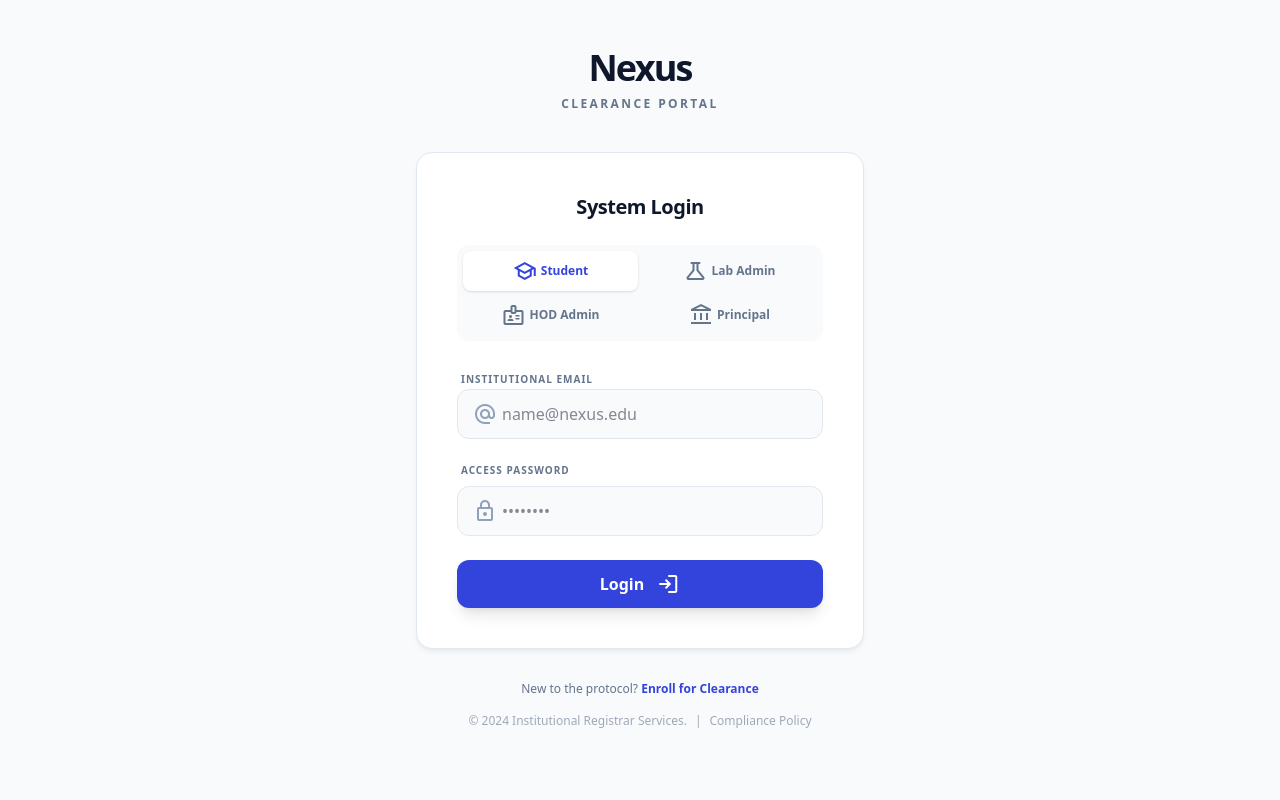
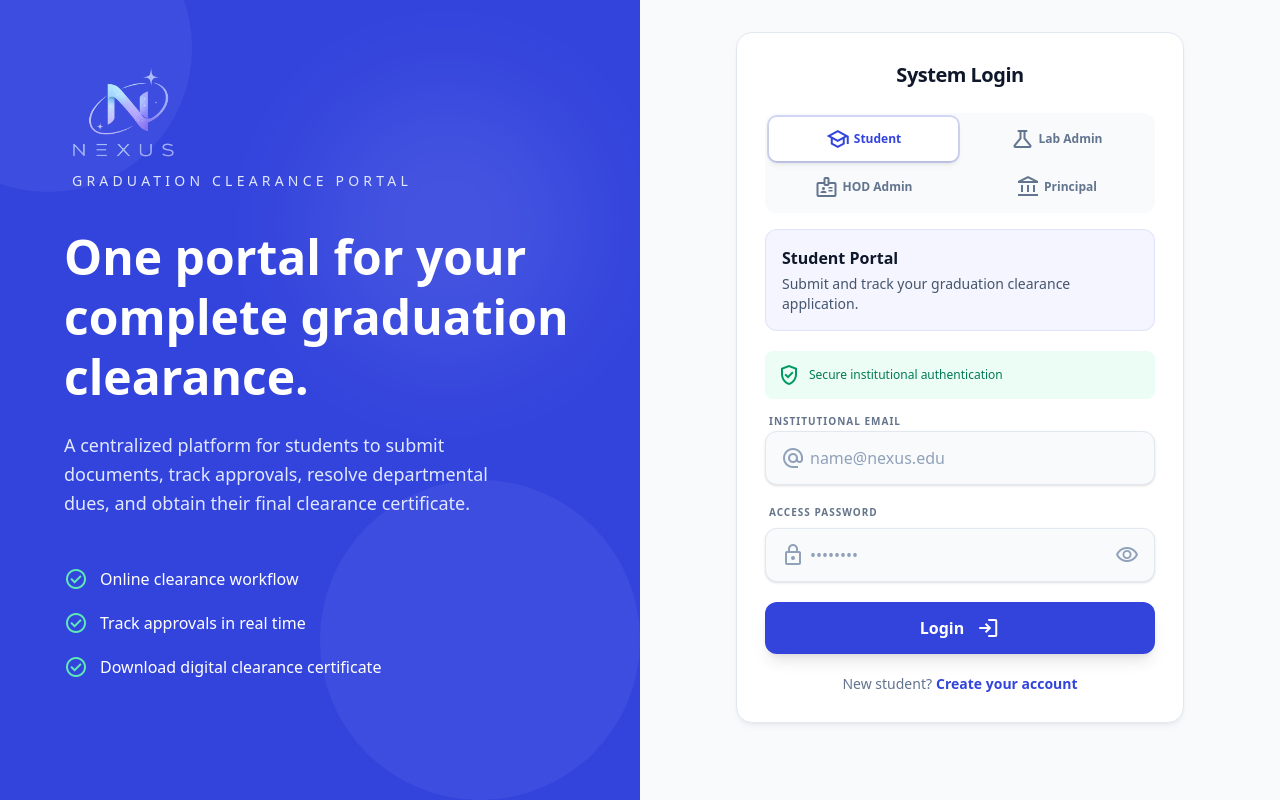
Before and after one commit to maybeanushka/nexus, a Next.js app: page /login in a window 1280 px wide. Built offline with nearby package versions, Linux system fonts and the light colour scheme; no server answers.

Commit message:
feat(auth): redesign login page UI and improve UX

```diff
--- a/app/globals.css
+++ b/app/globals.css
@@ -41,3 +41,19 @@
     text-transform: uppercase;
   }
 }
+
+@keyframes roleFade {
+  from {
+    opacity: 0;
+    transform: translateY(6px);
+  }
+
+  to {
+    opacity: 1;
+    transform: translateY(0);
+  }
+}
+
+.animate-roleFade {
+  animation: roleFade 220ms ease;
+}
--- a/app/login/page.tsx
+++ b/app/login/page.tsx
@@ -3,39 +3,115 @@
 import { useActionState, useState } from 'react';
 import { loginAction } from '@/lib/actions';
 import Link from 'next/link';
+import Image from 'next/image';
 
 export default function LoginPage() {
   const [state, formAction, isPending] = useActionState(loginAction, null);
   const [role, setRole] = useState<'student' | 'lab_admin' | 'hod_admin' | 'principal_admin'>('student');
+  const [showPassword, setShowPassword] = useState(false);
+  const roleInfo = {
+    student: {
+      title: 'Student Portal',
+      description: 'Submit and track your graduation clearance application.'
+    },
+    lab_admin: {
+      title: 'Laboratory Administrator',
+      description: 'Review laboratory records and approve pending requests.'
+    },
+    hod_admin: {
+      title: 'Head of Department',
+      description: 'Verify departmental clearance before final approval.'
+    },
+    principal_admin: {
+      title: 'Principal',
+      description: 'Issue the final graduation clearance certificate.'
+    }
+  };
+
 
   return (
-    <main className="flex-grow flex items-center justify-center p-6 sm:p-12 w-full">
-      <div className="max-w-md w-full">
-        {/* Branding Header */}
-        <div className="text-center mb-10">
-          <h1 className="text-4xl font-black tracking-tighter text-slate-900 mb-2">Nexus</h1>
-          <p className="text-on-surface-variant font-bold tracking-[0.2em] uppercase text-xs">Clearance Portal</p>
+    <main className="h-dvh overflow-hidden grid lg:grid-cols-2">
+
+      {/* Left Branding Panel */}
+      <section className="hidden lg:flex flex-col justify-between bg-primary text-white p-16 relative overflow-hidden">
+
+        {/* Decorative circles */}
+        <div className="absolute -top-24 -left-24 h-72 w-72 rounded-full bg-white/5"></div>
+        <div className="absolute bottom-0 right-0 h-80 w-80 rounded-full bg-white/5"></div>
+        <div className="absolute top-24 right-16 h-64 w-64 rounded-full bg-white/10 blur-3xl"></div>
+        <div className="relative z-10">
+          <Image
+            src="/nexusnewlogo.png"
+            alt="Nexus"
+            width={120}
+            height={40}
+            priority
+          />
+
+          <p className="mt-3 uppercase tracking-[0.3em] text-sm text-indigo-100 mx-2">
+            Graduation Clearance Portal
+          </p>
+
+          <h1 className="mt-9 text-5xl font-black leading-tight max-w-130">
+            One portal for your complete graduation clearance.
+          </h1>
+
+          <p className="mt-6 text-indigo-100 text-lg leading-relaxed max-w-md">
+            A centralized platform for students to submit documents,
+            track approvals, resolve departmental dues, and obtain
+            their final clearance certificate.
+          </p>
+
+          <div className="mt-12 space-y-5">
+
+            <div className="flex items-center gap-3">
+              <span className="material-symbols-outlined text-emerald-300">
+                check_circle
+              </span>
+              <span>Online clearance workflow</span>
+            </div>
+
+            <div className="flex items-center gap-3">
+              <span className="material-symbols-outlined text-emerald-300">
+                check_circle
+              </span>
+              <span>Track approvals in real time</span>
+            </div>
+
+            <div className="flex items-center gap-3">
+              <span className="material-symbols-outlined text-emerald-300">
+                check_circle
+              </span>
+              <span>Download digital clearance certificate</span>
+            </div>
+
+          </div>
         </div>
+      </section>
+
+      {/* Right Login Section */}
+      <section className="flex items-start justify-center bg-slate-50 px-8 pt-8 pb-4">
+        <div className="max-w-md w-full">
 
         {/* Login Card */}
-        <div className="aether-card rounded-2xl p-8 sm:p-10">
+        <div className="aether-card rounded-2xl p-7 transition-all duration-300 hover:-translate-y-1 hover:shadow-2xl">
           <div className="relative z-10">
             <h2 className="text-xl font-bold text-on-surface mb-6 tracking-tight text-center">System Login</h2>
 
             {/* Role Toggle */}
-            <div className="bg-slate-50 p-1.5 rounded-xl flex flex-col gap-1 mb-6">
+            <div className="bg-slate-50 p-1 rounded-xl flex flex-col gap-1 mb-4">
               <div className="flex gap-1">
                 <button
                   type="button"
                   onClick={() => setRole('student')}
-                  className={`flex-1 py-2 px-2 rounded-lg text-xs font-bold flex items-center justify-center gap-1 transition-all ${role === 'student' ? 'bg-white text-primary shadow-sm' : 'text-on-surface-variant hover:bg-slate-100'}`}
+                  className={`flex-1 py-2.5 px-2 rounded-lg text-xs font-bold flex items-center justify-center gap-1 transition-all duration-200 active:scale-95 ${role === 'student' ? 'bg-white text-primary shadow-md ring-2 ring-primary/20' : 'text-slate-500 hover:bg-white hover:text-primary'}`}
                 >
                   <span className="material-symbols-outlined text-sm">school</span> Student
                 </button>
                 <button
                   type="button"
                   onClick={() => setRole('lab_admin')}
-                  className={`flex-1 py-2 px-2 rounded-lg text-xs font-bold flex items-center justify-center gap-1 transition-all ${role === 'lab_admin' ? 'bg-white text-primary shadow-sm' : 'text-on-surface-variant hover:bg-slate-100'}`}
+                  className={`flex-1 py-2.5 px-2 rounded-lg text-xs font-bold flex items-center justify-center gap-1 transition-all duration-200 active:scale-95 ${role === 'lab_admin' ? 'bg-white text-primary shadow-md ring-2 ring-primary/20' : 'text-slate-500 hover:bg-white hover:text-primary'}`}
                 >
                   <span className="material-symbols-outlined text-sm">science</span> Lab Admin
                 </button>
@@ -44,21 +120,31 @@ export default function LoginPage() {
                 <button
                   type="button"
                   onClick={() => setRole('hod_admin')}
-                  className={`flex-1 py-2 px-2 rounded-lg text-xs font-bold flex items-center justify-center gap-1 transition-all ${role === 'hod_admin' ? 'bg-white text-primary shadow-sm' : 'text-on-surface-variant hover:bg-slate-100'}`}
+                  className={`flex-1 py-2.5 px-2 rounded-lg text-xs font-bold flex items-center justify-center gap-1 transition-all duration-200 active:scale-95 ${role === 'hod_admin' ? 'bg-white text-primary shadow-md ring-2 ring-primary/20' : 'text-slate-500 hover:bg-white hover:text-primary'}`}
                 >
                   <span className="material-symbols-outlined text-sm">badge</span> HOD Admin
                 </button>
                 <button
                   type="button"
                   onClick={() => setRole('principal_admin')}
-                  className={`flex-1 py-2 px-2 rounded-lg text-xs font-bold flex items-center justify-center gap-1 transition-all ${role === 'principal_admin' ? 'bg-white text-primary shadow-sm' : 'text-on-surface-variant hover:bg-slate-100'}`}
+                  className={`flex-1 py-2.5 px-2 rounded-lg text-xs font-bold flex items-center justify-center gap-1 transition-all duration-200 active:scale-95 ${role === 'principal_admin' ? 'bg-white text-primary shadow-md ring-2 ring-primary/20' : 'text-slate-500 hover:bg-white hover:text-primary'}`}
                 >
                   <span className="material-symbols-outlined text-sm">account_balance</span> Principal
                 </button>
               </div>
             </div>
 
-            <form action={formAction} className="space-y-6">
+            <div key={role} className="mb-5 rounded-xl border border-primary/10 bg-primary/5 p-4 animate-roleFade">
+              <p className="font-semibold text-slate-900">
+                {roleInfo[role].title}
+              </p>
+
+              <p className="mt-1 text-sm text-slate-600">
+                {roleInfo[role].description}
+              </p>
+            </div>
+
+            <form action={formAction} className="space-y-5">
               <input type="hidden" name="role" value={role} />
 
               {state?.error && (
@@ -67,14 +153,23 @@ export default function LoginPage() {
                 </div>
               )}
 
+              <div className="flex items-center gap-2 rounded-lg bg-emerald-50 px-3 py-3 mb-2">
+                <span className="material-symbols-outlined text-sm text-emerald-600">
+                  verified_user
+                </span>
+                <span className="text-xs font-medium text-emerald-700">
+                  Secure institutional authentication
+                </span>
+              </div>
+
               {/* Email Input */}
               <div className="space-y-2">
                 <label className="text-[10px] uppercase font-bold tracking-widest text-on-surface-variant px-1">Institutional Email</label>
-                <div className="relative">
+                <div className="relative group">
                   <div className="absolute inset-y-0 left-0 pl-4 flex items-center pointer-events-none">
-                    <span className="material-symbols-outlined text-slate-400 text-lg">alternate_email</span>
+                    <span className="material-symbols-outlined text-slate-400 group-focus-within:text-primary transition-colors">alternate_email</span>
                   </div>
-                  <input name="email" required className="block w-full pl-11 pr-4 py-3 bg-slate-50 border border-slate-200 rounded-xl text-on-surface focus:border-primary focus:ring-0 outline-none transition-all" placeholder="name@nexus.edu" type="email"/>
+                  <input name="email" required className="block w-full rounded-xl border border-slate-200 bg-slate-50 py-3.5 pl-11 pr-4 text-on-surface shadow-sm transition-all duration-200 placeholder:text-slate-400 focus:border-primary focus:bg-white focus:shadow-md outline-none" placeholder="name@nexus.edu" type="email"/>
                 </div>
               </div>
 
@@ -83,35 +178,46 @@ export default function LoginPage() {
                 <div className="flex justify-between items-end px-1">
                   <label className="text-[10px] uppercase font-bold tracking-widest text-on-surface-variant">Access Password</label>
                 </div>
-                <div className="relative">
+                <div className="relative group">
                   <div className="absolute inset-y-0 left-0 pl-4 flex items-center pointer-events-none">
-                    <span className="material-symbols-outlined text-slate-400 text-lg">lock</span>
+                    <span className="material-symbols-outlined text-slate-400 group-focus-within:text-primary transition-colors">lock</span>
                   </div>
-                  <input name="password" required className="block w-full pl-11 pr-4 py-3 bg-slate-50 border border-slate-200 rounded-xl text-on-surface focus:border-primary focus:ring-0 outline-none transition-all" placeholder="••••••••" type="password"/>
+                  <input name="password" required className="block w-full rounded-xl border border-slate-200 bg-slate-50 py-3.5 pl-11 pr-4 text-on-surface shadow-sm transition-all duration-200 placeholder:text-slate-400 focus:border-primary focus:bg-white focus:shadow-md outline-none" placeholder="••••••••" type={showPassword ? 'text' : 'password'}/>
+                  <button
+                    type="button"
+                    onClick={() => setShowPassword(!showPassword)}
+                    className="absolute inset-y-0 right-0 flex items-center pr-4 text-slate-400 hover:text-primary transition-colors"
+                  >
+                    <span className="material-symbols-outlined">
+                      {showPassword ? 'visibility_off' : 'visibility'}
+                    </span>
+                  </button>
                 </div>
               </div>
 
               {/* Submit Button */}
-              <button disabled={isPending} className="w-full py-3 px-6 bg-primary text-white font-bold rounded-xl shadow-lg hover:bg-indigo-700 transition-all flex items-center justify-center gap-3 disabled:opacity-70" type="submit">
-                {isPending ? 'Authenticating...' : 'Login'}
+              <button disabled={isPending} className="w-full py-3.5 px-6 bg-primary text-white font-bold rounded-xl shadow-lg hover:bg-indigo-700 transition-all duration-200 hover:-translate-y-0.5 hover:shadow-xl flex items-center justify-center gap-3 disabled:opacity-70" type="submit">
+                {isPending ? 'Signing you in...' : 'Login'}
                 <span className="material-symbols-outlined text-lg">login</span>
               </button>
+
+              {/* Footer Meta */}
+              <div className="mt-2 space-y-1 text-center">
+                <p className="text-sm text-slate-500">
+                  New student?
+                  <Link
+                    href="/register"
+                    className="ml-1 font-semibold text-primary hover:underline"
+                  >
+                    Create your account
+                  </Link>
+                </p>
+              </div>
             </form>
           </div>
         </div>
-
-        {/* Footer Meta */}
-        <div className="mt-8 text-center space-y-4">
-          <p className="text-xs text-on-surface-variant font-medium">
-            New to the protocol? <Link href="/register" className="text-primary font-bold hover:underline">Enroll for Clearance</Link>
-          </p>
-          <p className="text-xs text-on-surface-variant font-medium opacity-60">
-            © 2024 Institutional Registrar Services.
-            <span className="mx-2">|</span>
-            <a className="hover:text-primary transition-colors" href="#">Compliance Policy</a>
-          </p>
-        </div>
       </div>
+      </section>
     </main>
   );
 }
```
Also changed, not shown: public/nexusnewlogo.png (added).
